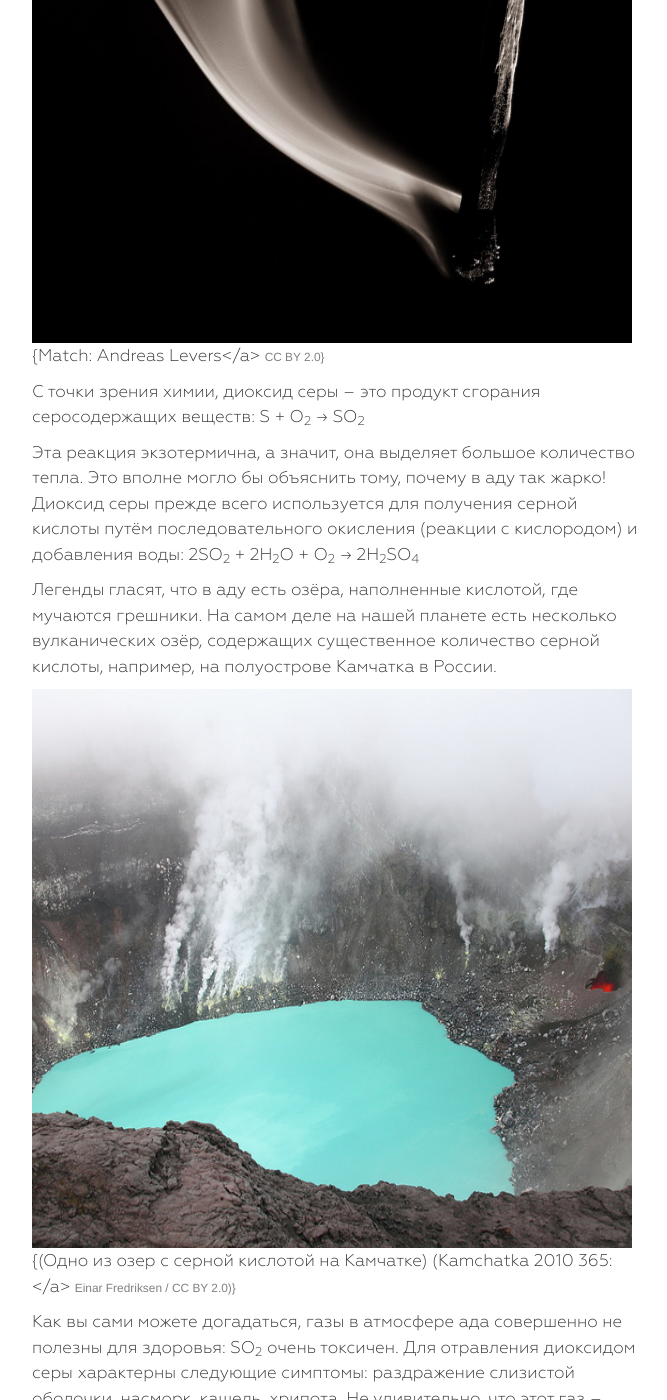
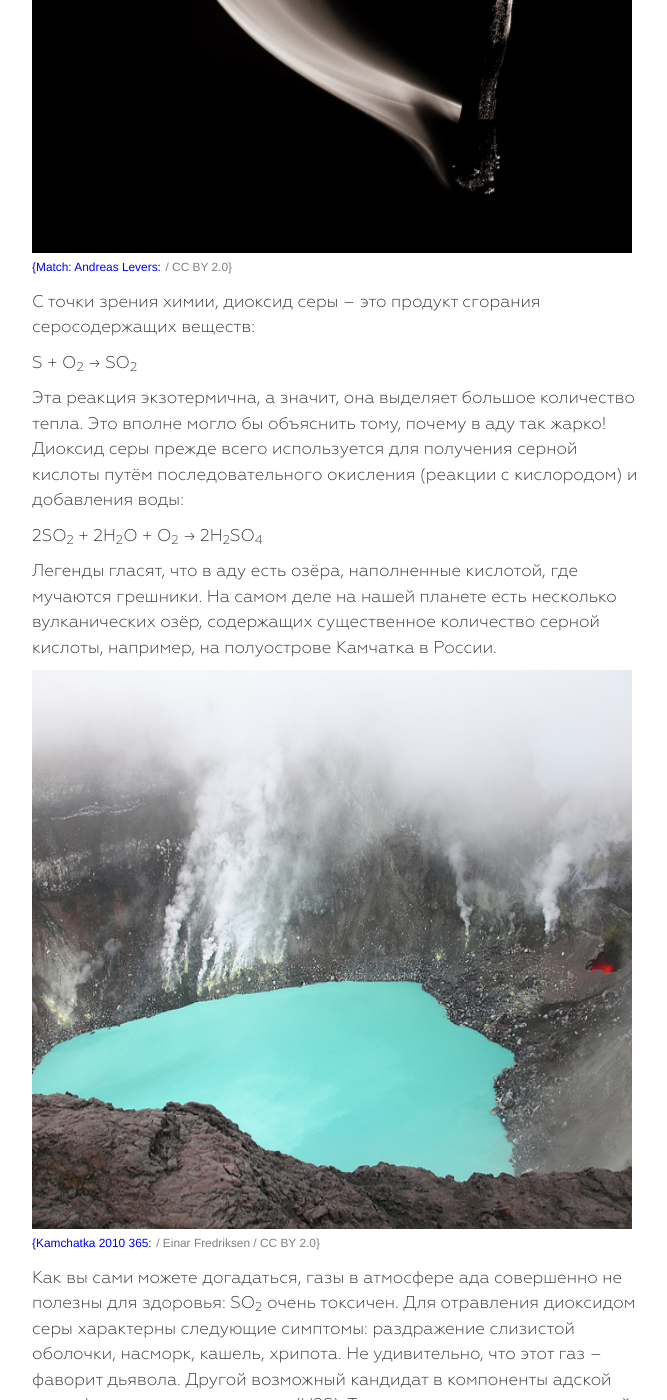
Before and after one commit to MELScience/blog.melscience.com, a Jekyll site: the page built from ru/2015-10-29-hell's-element.md, in a window 1280 px wide and 1400 px high, scrolled down 2094 px. Shown: the whole window, without its empty margins (143-810 px from the left). Built offline with Jekyll 4.4.1, drawn with Linux system fonts in a browser that asks for light colours; nearby versions of some CDN libraries; comment, search, counter and statistics services are not loaded; some of the changed text lies outside the part shown.

Commit message:
The article was corrected
1) signs under images;
2) size of images;
3) equations were hyphenated.

```diff
--- a/ru/2015-10-29-hell's-element.md
+++ b/ru/2015-10-29-hell's-element.md
@@ -18,7 +18,7 @@ publish-status: published
 
 ---
 <img src="/images/hell1.jpg" width="600" height="480" alt="hell">
-{Central Asia 100: Stefan Krasowski :</a> <span style="color:grey; font-family:Helvetica; font-size:0.7em;">CC BY 2.0} </span>
+<a href="https://www.flickr.com/photos/rapidtravelchai/6086389269/in/photolist" style="color:blue; font-family:Helvetica; font-size:0.7em">{Central Asia 100: Stefan Krasowski:</a> <span style="color:grey; font-family:Helvetica; font-size:0.7em;">/ CC BY 2.0} </span>
 
 ##Элемент ада
 Сера известна нам с древних времён. Благодаря своему запаху, она часто входила в состав благовоний для религиозных обрядов и считалась творением мифических существ или подземных богов.
@@ -26,31 +26,33 @@ publish-status: published
 
 
 <img src="/images/hell2.jpg" width="600" height="400" alt="hell">
-{Brimstone Yellow 2003:</a> <span style="color:grey; font-family:Helvetica; font-size:0.7em;">Gord McKenna / CC BY 2.0} </span>
+<a href="https://www.flickr.com/photos/gord99/290014769/in/photolist" style="color:blue; font-family:Helvetica; font-size:0.7em">{Brimstone Yellow 2003:</a> <span style="color:grey; font-family:Helvetica; font-size:0.7em;">/ Gord McKenna / CC BY 2.0} </span>
 
 Однако сера − это твёрдое жёлтое вещество, не имеющее запаха (!). Возникает вопрос: «А чем же тогда пахнет в аду?». Оказывается, что характерный запах «серы» на самом деле принадлежит либо диоксиду серы, либо сероводороду. Давайте рассмотрим эти вещества поближе.
 Диоксид серы SO<sub>2</sub>:
-<img src="/images/hell3.png" width="300" height="180" alt="hell"> - это бесцветный газ с характерным едким запахом «горящей спички» (ведь спичечные головки содержат серу). Раньше, когда газовые плиты не высекали искр сами, нужно было подносить спичку к конфорке. Каждый раз, когда спичка гасла, чувствовался запах диоксида серы.
+<img src="/images/hell3.png" width="120" height="90" alt="hell"> - это бесцветный газ с характерным едким запахом «горящей спички» (ведь спичечные головки содержат серу). Раньше, когда газовые плиты не высекали искр сами, нужно было подносить спичку к конфорке. Каждый раз, когда спичка гасла, чувствовался запах диоксида серы.
 
 <img src="/images/hell4.jpg" width="600" height="405" alt="hell">
-{Match: Andreas Levers</a> <span style="color:grey; font-family:Helvetica; font-size:0.7em;">CC BY 2.0} </span>
+<a href="https://www.flickr.com/photos/96dpi/2476839380/in/photolist" style="color:blue; font-family:Helvetica; font-size:0.7em">{Match: Andreas Levers:</a> <span style="color:grey; font-family:Helvetica; font-size:0.7em;">/ CC BY 2.0} </span>
 
 С точки зрения химии, диоксид серы – это продукт сгорания серосодержащих веществ:
+
 S + O<sub>2</sub> → SO<sub>2</sub>
 
 Эта реакция экзотермична, а значит, она выделяет большое количество тепла. Это вполне могло бы объяснить тому, почему в аду так жарко!
 Диоксид серы прежде всего используется для получения серной кислоты путём последовательного окисления (реакции с кислородом) и добавления воды:
+
 2SO<sub>2</sub> + 2H<sub>2</sub>O + O<sub>2</sub> → 2H<sub>2</sub>SO<sub>4</sub>
 
 Легенды гласят, что в аду есть озёра, наполненные кислотой, где мучаются грешники. На самом деле на нашей планете есть несколько вулканических озёр, содержащих существенное количество серной кислоты, например, на полуострове Камчатка в России.
 
 <img src="/images/hell5.jpg" width="600" height="559" alt="hell">
-{(Одно из озер с серной кислотой на Камчатке)
-(Kamchatka 2010 365:</a> <span style="color:grey; font-family:Helvetica; font-size:0.7em;">Einar Fredriksen / CC BY 2.0)} </span>
+<a href="https://www.flickr.com/photos/wild_speedy/5280885221/in/photolist-93DVcc-8zB9UY" style="color:blue; font-family:Helvetica; font-size:0.7em">{Kamchatka 2010 365:</a> <span style="color:grey; font-family:Helvetica; font-size:0.7em;">/ Einar Fredriksen / CC BY 2.0} </span>
 
 Как вы сами можете догадаться, газы в атмосфере ада совершенно не полезны для здоровья: SO<sub>2</sub> очень токсичен. Для отравления диоксидом серы характерны следующие симптомы: раздражение слизистой оболочки, насморк, кашель, хрипота. Не удивительно, что этот газ – фаворит дьявола.
 Другой возможный кандидат в компоненты адской атмосферы – это сероводород (H2S). Тяжелее воздуха, очень ядовитый, горючий и взрывчатый, - этот бесцветный газ имеет характерный скверный запах тухлых яиц.
-<img src="/images/hell6.png" width="300" height="180" alt="hell">
+<img src="/images/hell6.png" width="190" height="150" alt="hell">
+
 <span style="color:grey; font-family:Helvetica; font-size:0.7em;">(Молекула сероводорода состоит из атома серы и двух атомов водорода.).</span>
 
 То обстоятельство, что сероводород входит в состав природного газа и нефти, может быть еще одним «подтверждением» того, что он образует атмосферу ада. Не удивительно, что именно этот газ и учуяли москвичи после аварии на нефтеперерабатывающем заводе.
```
